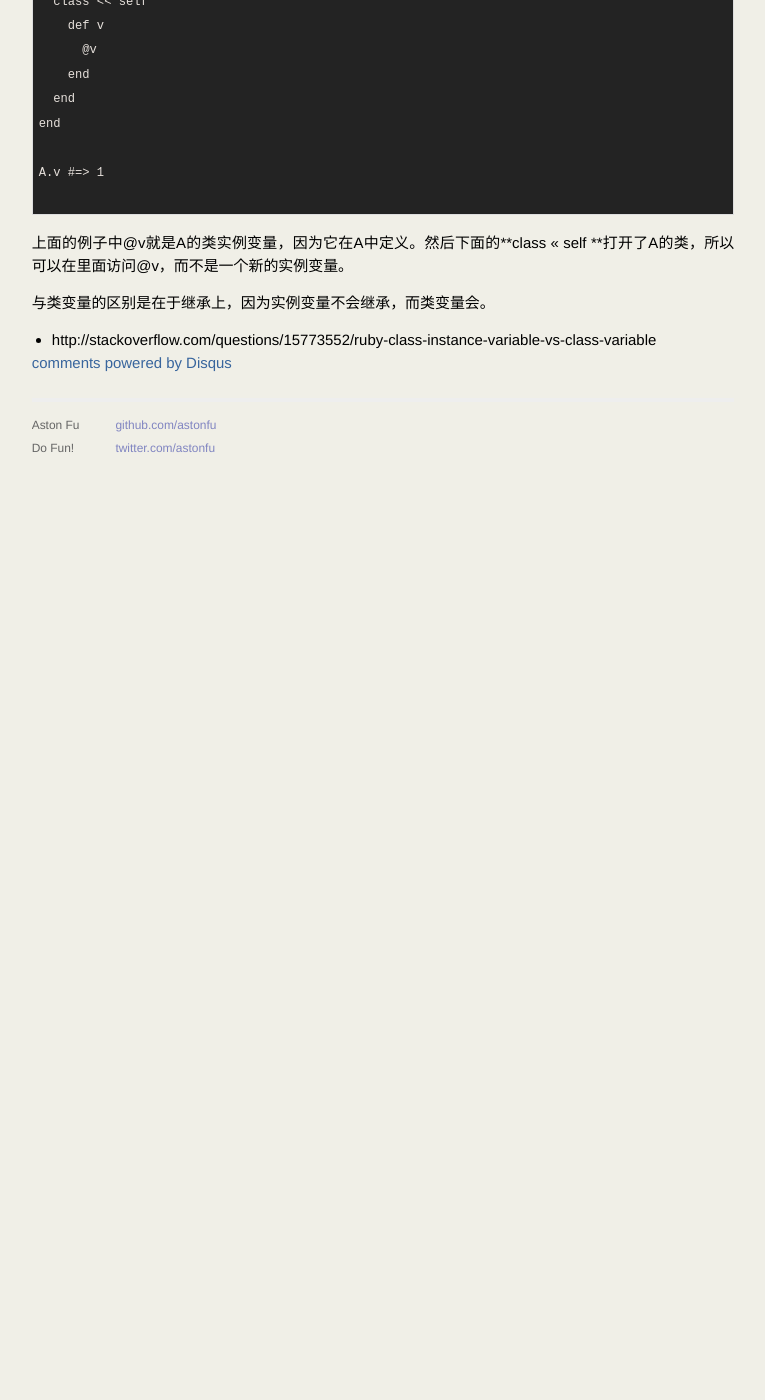
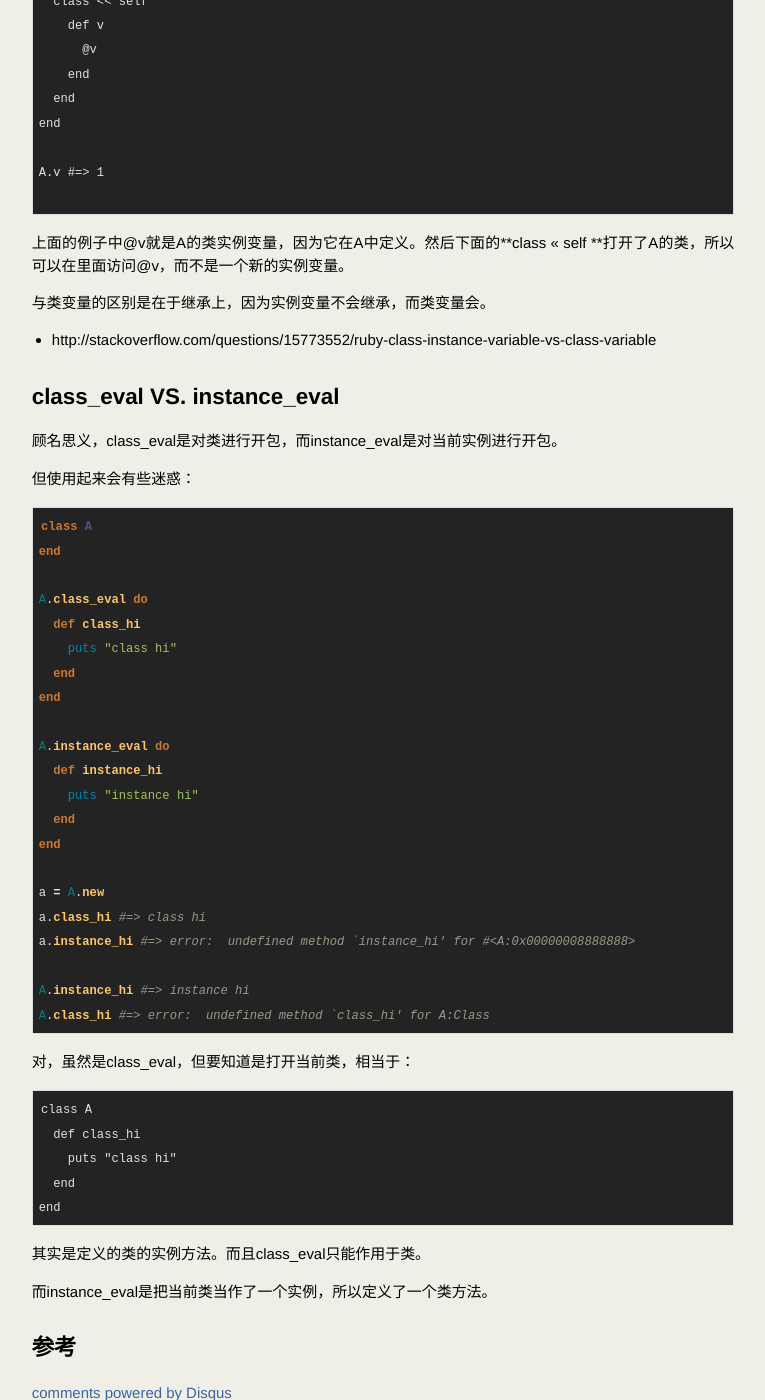
Before and after one commit to hulkfu/hulkfoo.github.io, a Jekyll site: the page built from _posts/2014-05-08-ruby-tips.md, in a window 1280 px wide and 1400 px high, scrolled down 3791 px. Shown: the whole window, without its empty margins (257-1022 px from the left). Built offline with Jekyll 4.4.1, drawn with Linux system fonts in a browser that asks for light colours; Markdown is read by kramdown in place of the engine named in the settings; comment, search, counter and statistics services are not loaded; before the commit the page ends 4262 px from its top, so only the background shows below that.

Commit message:
update class_eval vs. instance_eval.

````diff
--- a/_posts/2014-05-08-ruby-tips.md
+++ b/_posts/2014-05-08-ruby-tips.md
@@ -176,3 +176,48 @@ A.v #=> 1
 与类变量的区别是在于继承上，因为实例变量不会继承，而类变量会。
 
 * http://stackoverflow.com/questions/15773552/ruby-class-instance-variable-vs-class-variable
+
+# class_eval VS. instance_eval
+顾名思义，class_eval是对类进行开包，而instance_eval是对当前实例进行开包。
+
+但使用起来会有些迷惑：
+
+```ruby
+class A
+end
+
+A.class_eval do
+  def class_hi
+    puts "class hi"
+  end
+end
+
+A.instance_eval do
+  def instance_hi
+    puts "instance hi"
+  end
+end
+
+a = A.new
+a.class_hi #=> class hi
+a.instance_hi #=> error:  undefined method `instance_hi' for #<A:0x00000008888888>
+
+A.instance_hi #=> instance hi
+A.class_hi #=> error:  undefined method `class_hi' for A:Class
+```
+
+对，虽然是class_eval，但要知道是打开当前类，相当于：
+
+```
+class A
+  def class_hi
+    puts "class hi"
+  end
+end
+```
+
+其实是定义的类的实例方法。而且class_eval只能作用于类。
+
+而instance_eval是把当前类当作了一个实例，所以定义了一个类方法。
+
+# 参考
````
